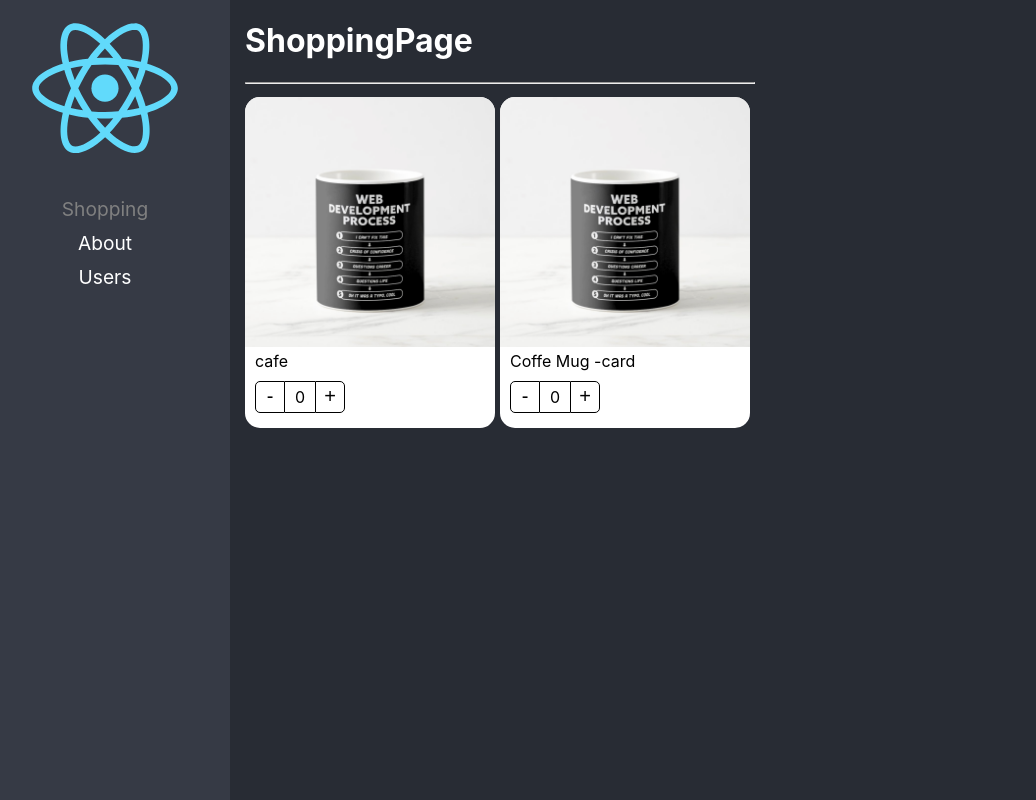
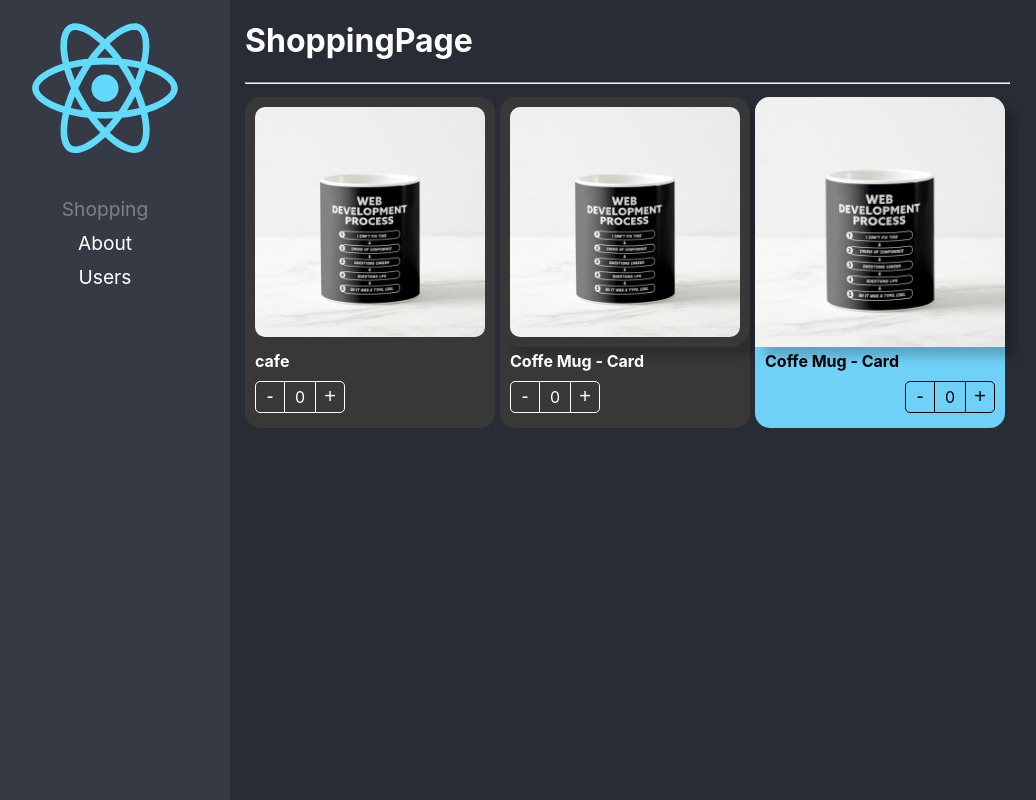
Before and after one commit to anibaldel/react-adv, a React (Create React App) app: page / in a window 1280 px wide. Shown: the whole page, without its empty margins (20-1056 px from the left). Built offline with nearby package versions, Linux system fonts and the light colour scheme.

Commit message:
Component Extend Styles - listo

```diff
--- a/src/02-component-patterns/components/ProductButtons.tsx
+++ b/src/02-component-patterns/components/ProductButtons.tsx
@@ -3,12 +3,20 @@
 
 import styles from '../styles/styles.module.css';
 
-export const ProductButtons = () => {
+export interface Props {
+    className?: string;
+    style?: React.CSSProperties
+}
+
+export const ProductButtons = ({ className, style }:Props) => {
 
     const {increaseBy, counter} = useContext(ProductContext);
 
     return (
-        <div className={ styles.buttonsContainer }>
+        <div
+            className={ `${styles.buttonsContainer} ${ className }` }
+            style={ style }
+        >
             <button
                 className={styles.buttonMinus}
                 onClick={()=> increaseBy(-1) }> - </button>
--- a/src/02-component-patterns/components/ProductCard.tsx
+++ b/src/02-component-patterns/components/ProductCard.tsx
@@ -2,14 +2,20 @@
 
 import { useProduct } from '../hooks/useProduct';
 import { createContext } from 'react';
-import { ProductCardProps, ProductContextProps } from '../interfaces/interfaces';
+import { ProductContextProps, Product } from '../interfaces/interfaces';
 
+export interface Props {
+    product: Product
+    children?: React.ReactElement | React.ReactElement[];
+    className?: string;
+    style?: React.CSSProperties
+}
 
 export const ProductContext = createContext({} as ProductContextProps)
 const { Provider } = ProductContext;
 
 
-export const ProductCard = ({ children, product}: ProductCardProps) => {
+export const ProductCard = ({ children, product, className, style }: Props) => {
 
 
     const { counter, increaseBy } = useProduct();
@@ -19,7 +25,10 @@
         increaseBy,
         product
     }}>
-        <div className={ styles.productCard }>
+        <div
+            className={ `${styles.productCard} ${className}` }
+            style={ style }
+        >
             { children }
 
             {/* <ProductImage img = {product.img}/>
--- a/src/02-component-patterns/components/ProductImage.tsx
+++ b/src/02-component-patterns/components/ProductImage.tsx
@@ -4,7 +4,13 @@
 import styles from '../styles/styles.module.css';
 import noImage from '../assets/no-image.jpg';
 
-export const ProductImage =({img = ''})=> {
+export interface Props {
+    img?: string;
+    className?: string
+    style?: React.CSSProperties
+}
+
+export const ProductImage =({img = '', className, style }:Props)=> {
     const {product} = useContext(ProductContext);
     let imgToShow: string;
     if(img) {
@@ -16,6 +22,11 @@
     }
 
     return (
-        <img className={ styles.productImg } src={ imgToShow } alt="coffee-mug" />
+        <img
+            className={ `${styles.productImg} ${className}`}
+            src={ imgToShow }
+            alt="coffee-mug"
+            style={style}
+        />
     )
 }
--- a/src/02-component-patterns/components/ProductTitle.tsx
+++ b/src/02-component-patterns/components/ProductTitle.tsx
@@ -3,10 +3,19 @@
 
 import styles from '../styles/styles.module.css';
 
-export const ProductTitle = ({title}: { title?: string})=> {
+export interface Props {
+    title?: string,
+    className?: string,
+    style?: React.CSSProperties
+}
+
+export const ProductTitle = ({title, className, style}: Props)=> {
     const { product } = useContext(ProductContext)
     return (
-        <span className={ styles.productDescription }>
+        <span
+            className={ `${styles.productDescription} ${className}` }
+            style={style}
+        >
             {title ? title: product.title }
         </span>
     )
--- a/src/02-component-patterns/pages/ShoppingPage.tsx
+++ b/src/02-component-patterns/pages/ShoppingPage.tsx
@@ -1,16 +1,15 @@
-import React from 'react'
 import { ProductButtons, ProductCard, ProductImage, ProductTitle } from '../components/';
-
+import '../styles/custom-styles.css';
 
 const product = {
     id: '1',
-    title: 'Coffe Mug -card',
+    title: 'Coffe Mug - Card',
     img: './coffee-mug.png'
 }
 
 export const ShoppingPage = () => {
   return (
-    <div>
+    <div >
         <h1>ShoppingPage</h1>
         <hr />
         <div style={{
@@ -18,16 +17,35 @@
             flexDirection: 'row',
             flexWrap: 'wrap'
         }}>
-            <ProductCard product={ product }>
-              <ProductCard.Image />
-              <ProductCard.Title title={'cafe'}/>
-              <ProductButtons />
+            <ProductCard product={ product } className='bg-dark text-white'>
+              <ProductCard.Image className="custom-image"/>
+              <ProductCard.Title title={'cafe'} className="text-bold"/>
+              <ProductButtons className="custom-buttons"/>
             </ProductCard>
 
-            <ProductCard product={ product }>
-              <ProductImage />
-              <ProductTitle />
-              <ProductButtons/>
+            <ProductCard
+              product={ product }
+              className='bg-dark text-white'
+
+            >
+              <ProductImage className="custom-image" style={{ boxShadow: '10px 10px 10px rgba(0,0,0,0.2)'}}/>
+              <ProductTitle className="text-bold"/>
+              <ProductButtons className="custom-buttons"/>
+            </ProductCard>
+
+            <ProductCard
+              product={ product }
+              style= {{
+                backgroundColor: '#70D1F8'
+              }}
+
+            >
+              <ProductImage style={{ boxShadow: '10px 10px 10px rgba(0,0,0,0.2)'}}/>
+              <ProductTitle style={{ fontWeight: 'bold'}}/>
+              <ProductButtons style={{
+                display: 'flex',
+                justifyContent: 'end'
+              }}/>
             </ProductCard>
 
         </div>
--- /dev/null
+++ b/src/02-component-patterns/styles/custom-styles.css
@@ -0,0 +1,22 @@
+
+.bg-dark {
+    background-color: rgb(56,56,56);
+}
+
+.text-white {
+    color: white;
+}
+.text-bold {
+    font-weight: bold;
+}
+
+.custom-image {
+    padding: 10px;
+    width: calc(100% - 20px);
+    border-radius: 20px;
+}
+
+.custom-buttons button, .custom-buttons div {
+    color: white;
+    border-color: white;
+}
```
Also changed, not shown: src/02-component-patterns/interfaces/interfaces.ts (+8 -9 lines).
